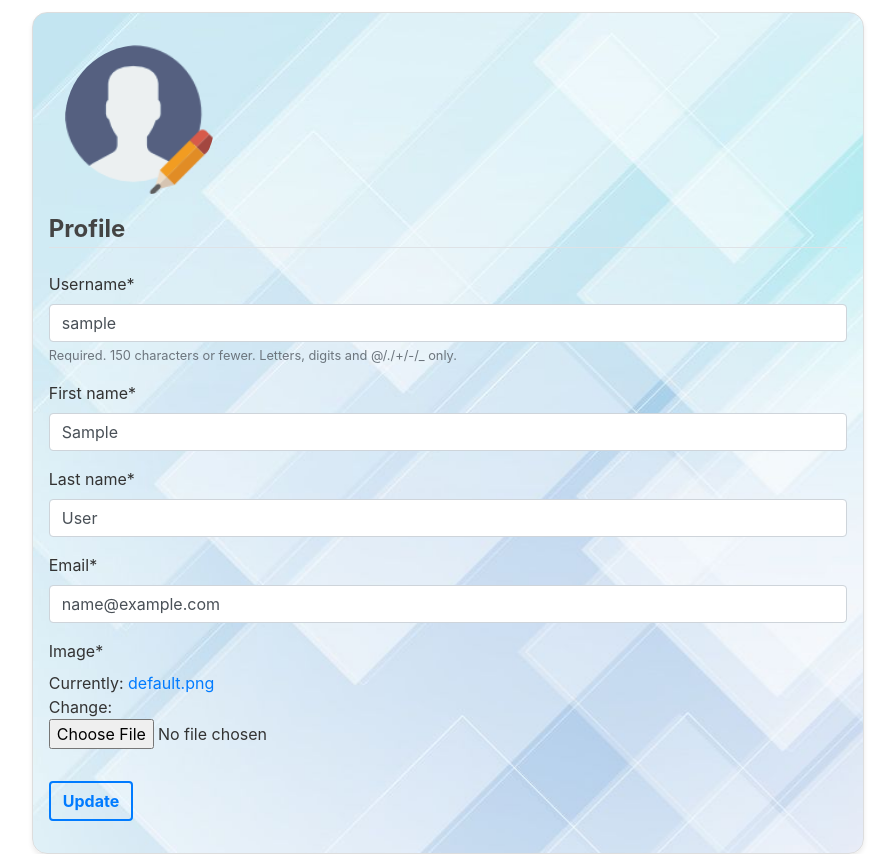
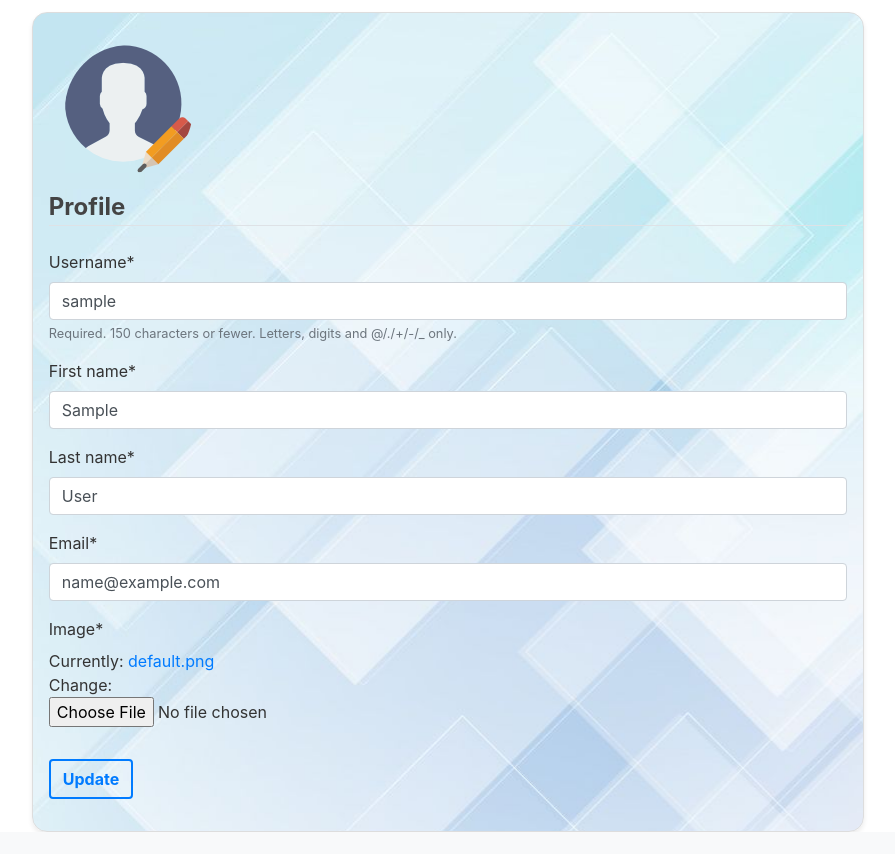
Before and after one commit to vasvi1203/Room-Slot-Booking-System, a Django app: page /profile/ in a window 1280 px wide. Shown: the part 68-922 px from the top of the page, without its empty margins (192-1087 px from the left). After the commit the page ends 900 px from the top, so only its background shows below. Run offline with Django 3.2, Linux system fonts and the light colour scheme; the visitor is signed in with stand-in values (Sample User, id 1); some libraries are stand-ins or nearby versions.

Commit message:
Modified css

```diff
--- a/room/static/room/main.css
+++ b/room/static/room/main.css
@@ -73,8 +73,8 @@ body {
   }
 
   .account-img {
-    height: 150px;
-    width: 150px;
+    height: 128px;
+    width: 128px;
     margin-right: 16px;
     margin-bottom: 16px;
     margin-top: 16px;
```
